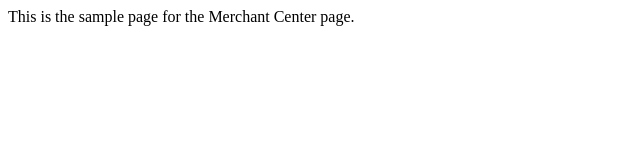
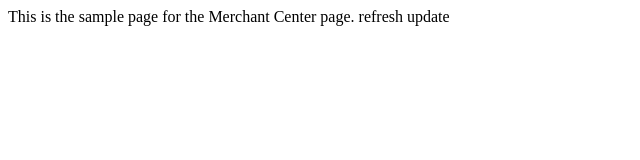
Before and after one commit to njncalub/drmkt, a plain HTML site: page merchants/index.html in a window 1280 px wide. Shown: the whole page, without its empty margins (0-640 px from the left). Drawn offline with Linux system fonts and the light colour scheme.

Commit message:
Update index.html

```diff
--- a/merchants/index.html
+++ b/merchants/index.html
@@ -5,5 +5,6 @@
 </head>
 <body>
     This is the sample page for the Merchant Center page.
+    refresh update
 </body>
 </html>
```
